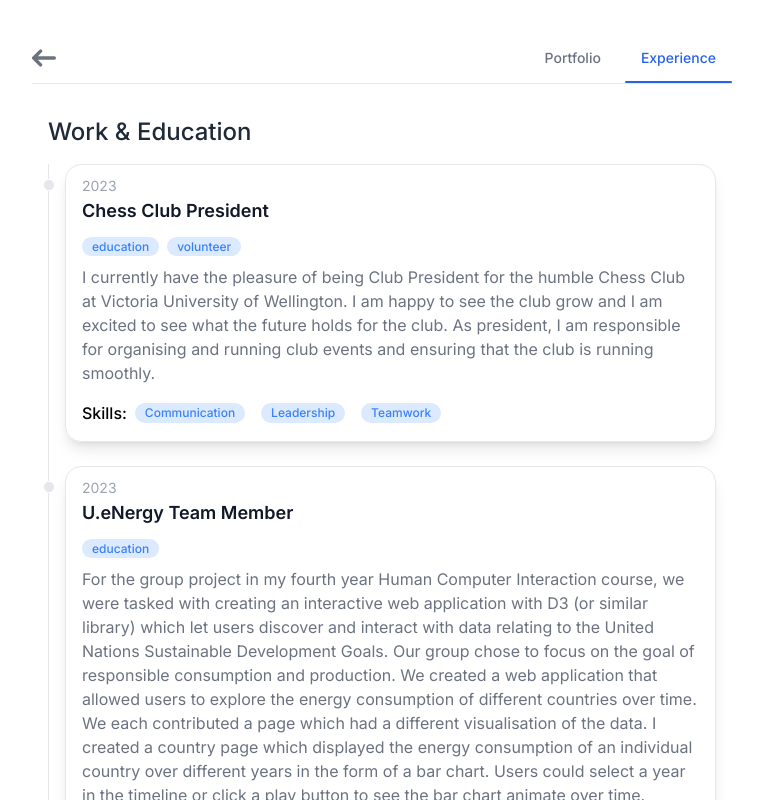
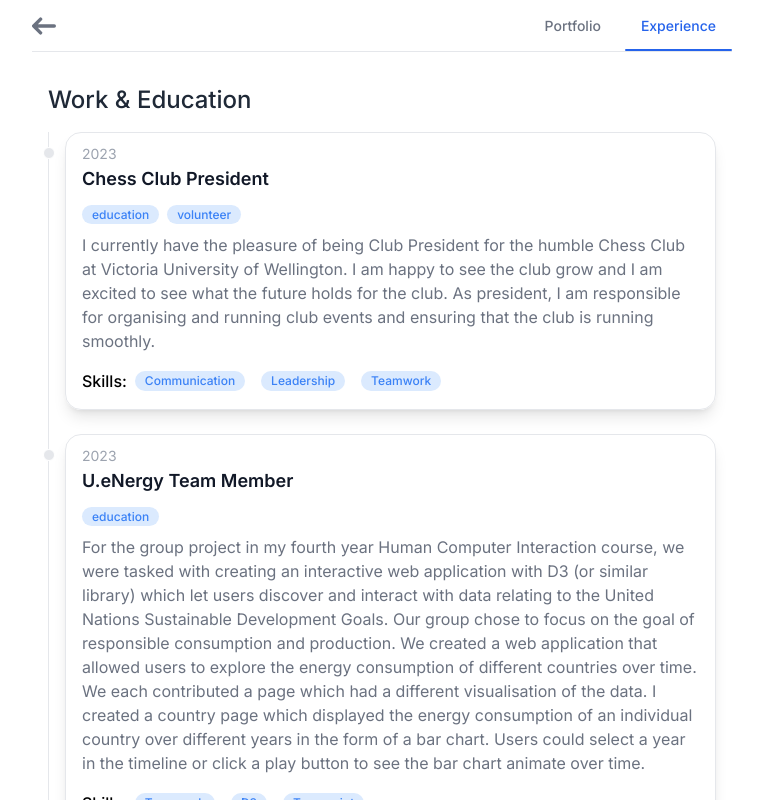
Before and after one commit to ElPlaso/portfolio, a Next.js app: page /experience in a window 1280 px wide. Shown: the top 800 px of the page, without its empty margins (258-1021 px from the left). Built offline with nearby package versions, Linux system fonts and the light colour scheme.

Commit message:
add scroll snapping.

```diff
--- a/src/app/(main)/experience/page.tsx
+++ b/src/app/(main)/experience/page.tsx
@@ -78,10 +78,10 @@ const experiences: Experience[] = [
 export default function ExperiencePage() {
   return (
     <>
-      <h1 className="text-gray-800 text-2xl font-medium dark:text-white mb-4 max-sm:text-xl">
+      <h1 className="text-gray-800 text-2xl font-medium dark:text-white mb-4 max-sm:text-xl snap-end shrink-0">
         Work & Education
       </h1>
-      <ol className="relative border-l border-gray-200 dark:border-gray-700 space-y-6">
+      <ol className="relative border-l border-gray-200 dark:border-gray-700 space-y-6 ">
         {experiences.map((experience) => (
           <li key={experience.title} className="ml-4">
             <ExperienceListItem experience={experience} />
--- a/src/app/(main)/layout.tsx
+++ b/src/app/(main)/layout.tsx
@@ -7,8 +7,8 @@ export default function RootLayout({
   children: React.ReactNode;
 }) {
   return (
-    <main className="flex min-h-screen flex-col items-center justify-between">
-      <div className="flex flex-col space-y-8 w-[700px] mt-8 max-md:mt-0 max-md:w-[100%] items-start justify-start mb-8">
+    <main className="flex min-h-screen flex-col items-center justify-between pb-8">
+      <div className="flex flex-col space-y-8 w-[700px] selection:max-md:mt-0 max-md:w-[100%] items-start justify-start">
         <NavBar />
         <div className="px-4 max-sm:py-0">
           <PageWrapper>{children}</PageWrapper>
--- a/src/app/(main)/portfolio/page.tsx
+++ b/src/app/(main)/portfolio/page.tsx
@@ -28,7 +28,7 @@ const projects: Project[] = [
 export default function PortfolioPage() {
   return (
     <>
-      <h1 className="text-gray-800 text-2xl font-medium dark:text-white mb-4 max-sm:text-xl">
+      <h1 className="text-gray-800 text-2xl font-medium dark:text-white mb-4 max-sm:text-xl snap-end shrink-0">
         Personal Web Projects
       </h1>
       <ol className="relative border-l border-gray-200 dark:border-gray-700 space-y-6">
--- a/src/app/layout.tsx
+++ b/src/app/layout.tsx
@@ -15,8 +15,10 @@ export default function RootLayout({
   children: React.ReactNode;
 }) {
   return (
-    <html lang="en">
-      <body className={inter.className}>{children}</body>
+    <html lang="en" className="snap-y snap-mandatory overflow-y-scroll">
+      <body className={`${inter.className} snap-y snap-mandatory`}>
+        {children}
+      </body>
     </html>
   );
 }
--- a/src/components/shared/timeline-card.tsx
+++ b/src/components/shared/timeline-card.tsx
@@ -4,7 +4,7 @@ export default function TimeLineCard({
   children: React.ReactNode;
 }) {
   return (
-    <div className="px-4 pt-2 pb-4 shadow-lg rounded-2xl border-[1px] dark:border-none dark:bg-[rgb(18,18,18)] dark:shadow-2xl">
+    <div className="px-4 pt-2 pb-4 shadow-lg rounded-2xl border-[1px] dark:border-none dark:bg-[rgb(18,18,18)] dark:shadow-2xl max-sm:snap-center lg:snap-start shrink-0">
       <div className="absolute w-3 h-3 bg-gray-200 rounded-full mt-1.5 -left-1.5 border border-white dark:border-gray-900 dark:bg-gray-700" />
       {children}
     </div>
```
